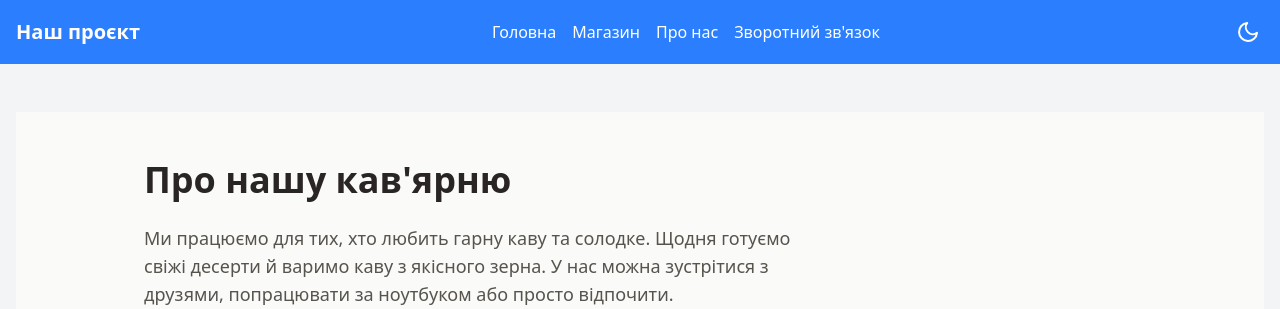
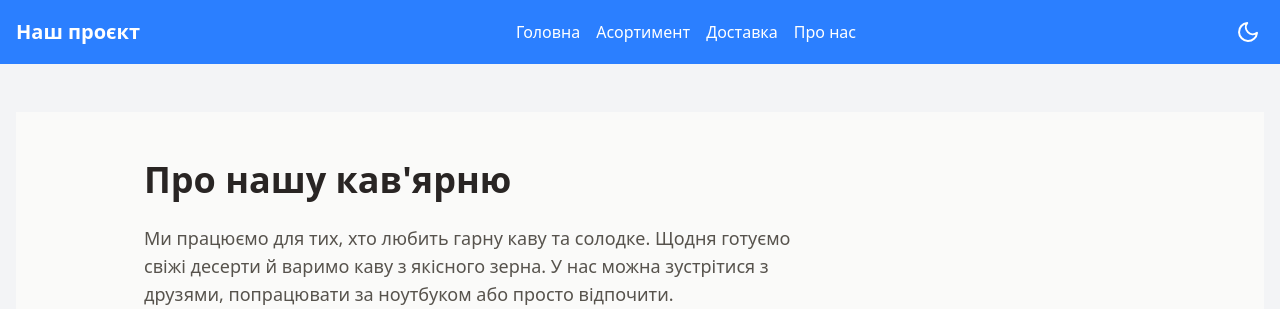
Before and after one commit to StarlicLV/lab03-team-project, a Flask app: page /about in a window 1280 px wide. Shown: the top 309 px of the page. Run offline with Flask 3, Linux system fonts and the light colour scheme.

Commit message:
Update navigation links in base.html

```diff
--- a/templates/base.html
+++ b/templates/base.html
@@ -69,9 +69,9 @@
             <!-- Меню для широких екранів -->
             <div class="hidden md:flex space-x-4">
                 <a href="{{ url_for('home') }}" class="text-white hover:text-blue-200 transition-colors duration-300 hover:underline">Головна</a>
-                <a href="#" class="text-white hover:text-blue-200 transition-colors duration-300 hover:underline">Магазин</a>
+                <a href="{{ url_for('menu') }}" class="text-white hover:text-blue-200 transition-colors duration-300 hover:underline">Асортимент</a>
+                <a href="{{ url_for('delivery') }}" class="text-white hover:text-blue-200 transition-colors duration-300 hover:underline">Доставка</a>
                 <a href="{{ url_for('about') }}" class="text-white hover:text-blue-200 transition-colors duration-300 hover:underline">Про нас</a>
-                <a href="#" class="text-white hover:text-blue-200 transition-colors duration-300 hover:underline">Зворотний зв'язок</a>
             </div>
 
             <!-- Кнопка теми та кнопка меню (видно на всіх розмірах екрана) -->
```
